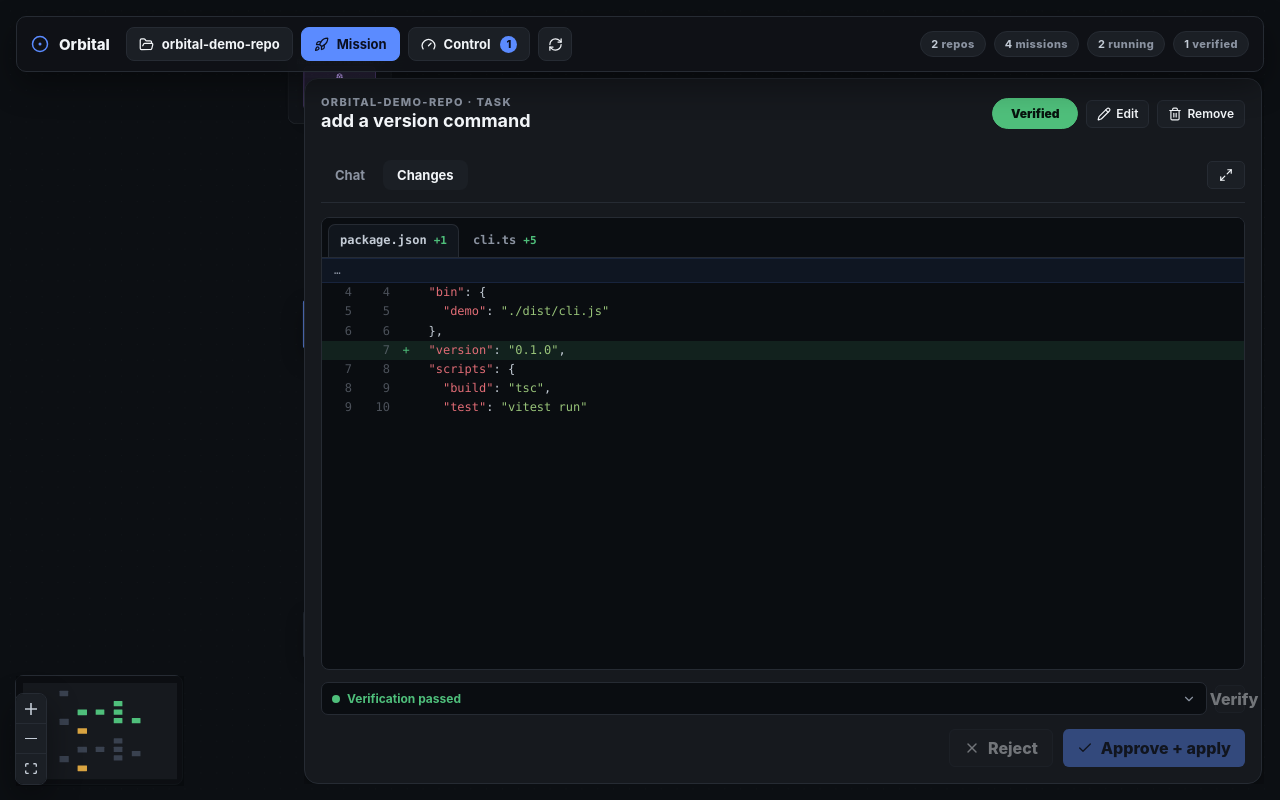
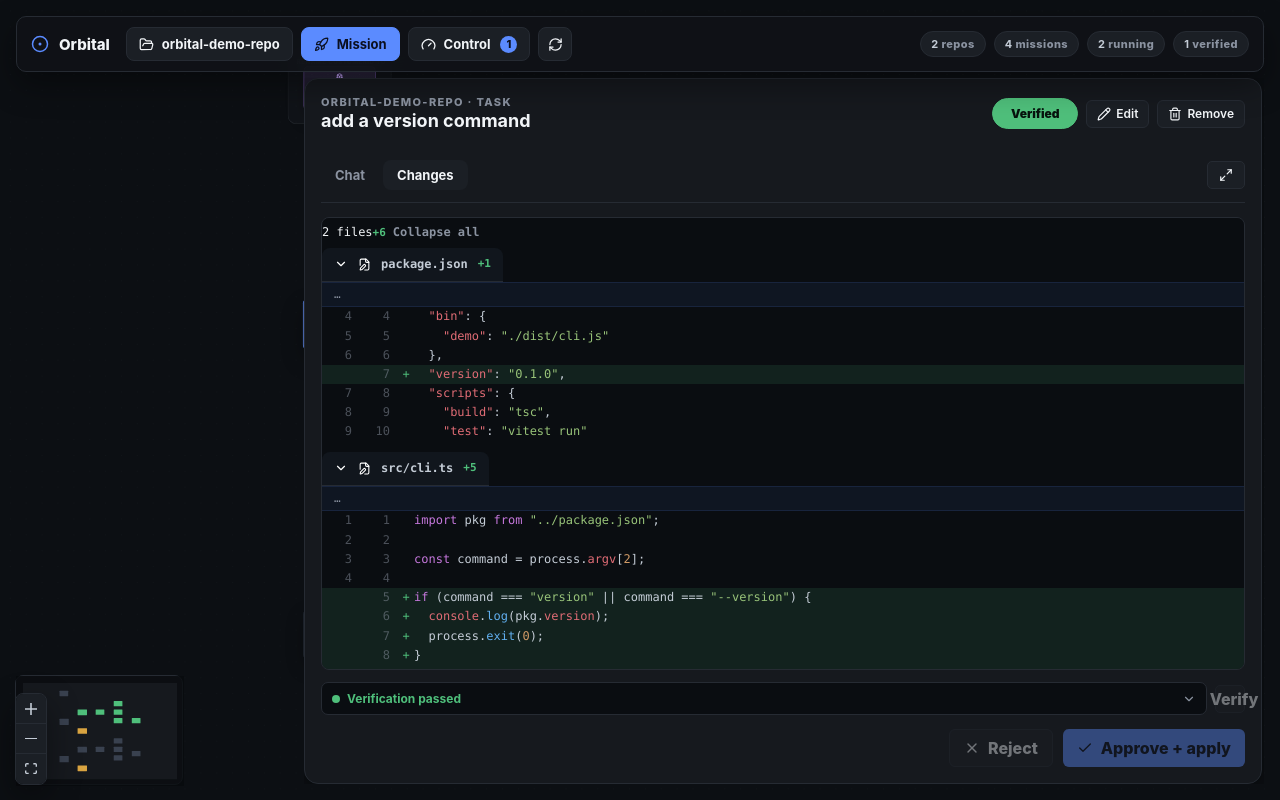
Before and after one commit to whosgotch/orbital, a React (Vite) app in the folder app/: page / in a window 1280 px wide. Both pictures are taken after a click on the tab "Changes". Built offline with nearby package versions, Linux system fonts and the light colour scheme.

Commit message:
feat(app): stack diff files with collapse and word-level marks

```diff
--- a/app/src/components/DiffView.tsx
+++ b/app/src/components/DiffView.tsx
@@ -1,63 +1,10 @@
 // A dependency-light unified-diff renderer: parses `git diff` text into files,
-// hunks and lines, adds per-line syntax highlighting, and lets you tab between
-// changed files — the familiar git / GitHub / Cursor look.
-import { useEffect, useMemo, useState } from "react";
-import hljs from "highlight.js/lib/core";
-import typescript from "highlight.js/lib/languages/typescript";
-import javascript from "highlight.js/lib/languages/javascript";
-import go from "highlight.js/lib/languages/go";
-import json from "highlight.js/lib/languages/json";
-import css from "highlight.js/lib/languages/css";
-import xml from "highlight.js/lib/languages/xml";
-import bash from "highlight.js/lib/languages/bash";
-import python from "highlight.js/lib/languages/python";
-import rust from "highlight.js/lib/languages/rust";
-import markdown from "highlight.js/lib/languages/markdown";
-import yaml from "highlight.js/lib/languages/yaml";
-
-hljs.registerLanguage("typescript", typescript);
-hljs.registerLanguage("javascript", javascript);
-hljs.registerLanguage("go", go);
-hljs.registerLanguage("json", json);
-hljs.registerLanguage("css", css);
-hljs.registerLanguage("xml", xml);
-hljs.registerLanguage("bash", bash);
-hljs.registerLanguage("python", python);
-hljs.registerLanguage("rust", rust);
-hljs.registerLanguage("markdown", markdown);
-hljs.registerLanguage("yaml", yaml);
-
-const EXT_LANGUAGE: Record<string, string> = {
-  ts: "typescript", tsx: "typescript", mts: "typescript", cts: "typescript",
-  js: "javascript", jsx: "javascript", mjs: "javascript", cjs: "javascript",
-  go: "go", json: "json", css: "css", scss: "css",
-  html: "xml", xml: "xml", svg: "xml", vue: "xml",
-  sh: "bash", bash: "bash", zsh: "bash",
-  py: "python", rs: "rust", md: "markdown", markdown: "markdown",
-  yml: "yaml", yaml: "yaml",
-};
-
-function languageFor(path: string): string | undefined {
-  const ext = path.split(".").pop()?.toLowerCase() ?? "";
-  return EXT_LANGUAGE[ext];
-}
-
-function escapeHtml(text: string) {
-  return text.replace(/&/g, "&amp;").replace(/</g, "&lt;").replace(/>/g, "&gt;");
-}
-
-// Highlight a single line. Per-line highlighting can't see multi-line context
-// (block comments, template literals spanning lines), which is an acceptable
-// trade for a synchronous, diff-friendly renderer.
-function highlightLine(text: string, language: string | undefined): string {
-  if (text === "") return " ";
-  if (!language) return escapeHtml(text);
-  try {
-    return hljs.highlight(text, { language, ignoreIllegals: true }).value;
-  } catch {
-    return escapeHtml(text);
-  }
-}
+// hunks and lines, adds per-line syntax highlighting plus word-level change
+// marks, and stacks every file into one scroll with sticky, collapsible
+// headers — the familiar GitHub review look.
+import { useEffect, useMemo, useRef, useState } from "react";
+import { ChevronDown, ChevronRight, FileMinus, FilePen, FilePlus } from "lucide-react";
+import { escapeHtml, highlightCode, languageForPath } from "../highlight";
 
 type DiffLineKind = "add" | "del" | "context" | "hunk";
 
@@ -66,10 +13,17 @@ type DiffLine = {
   text: string;
   oldNo?: number;
   newNo?: number;
+  // Word-level change range [start, end) inside `text`, when this line pairs
+  // with its counterpart on the other side of the change.
+  markStart?: number;
+  markEnd?: number;
 };
+
+type FileChange = "added" | "deleted" | "modified";
 
 type DiffFile = {
   path: string;
+  change: FileChange;
   additions: number;
   deletions: number;
   lines: DiffLine[];
@@ -80,6 +34,51 @@ function stripPrefix(path: string) {
   return path.replace(/^[ab]\//, "");
 }
 
+// Mark what actually changed inside paired del/add lines: the common prefix
+// and suffix stay plain, the differing middle gets a highlight. Pairs are only
+// made when a run of deletions is followed by an equally long run of additions
+// (the classic "edited these lines" shape); anything else stays line-level.
+function markIntraline(lines: DiffLine[]) {
+  let index = 0;
+  while (index < lines.length) {
+    if (lines[index].kind !== "del") {
+      index += 1;
+      continue;
+    }
+    const delStart = index;
+    while (index < lines.length && lines[index].kind === "del") index += 1;
+    const addStart = index;
+    while (index < lines.length && lines[index].kind === "add") index += 1;
+
+    const delCount = addStart - delStart;
+    const addCount = index - addStart;
+    if (delCount !== addCount) continue;
+
+    for (let offset = 0; offset < delCount; offset += 1) {
+      const del = lines[delStart + offset];
+      const add = lines[addStart + offset];
+      const a = del.text;
+      const b = add.text;
+      let prefix = 0;
+      while (prefix < a.length && prefix < b.length && a[prefix] === b[prefix]) prefix += 1;
+      let suffix = 0;
+      while (
+        suffix < a.length - prefix &&
+        suffix < b.length - prefix &&
+        a[a.length - 1 - suffix] === b[b.length - 1 - suffix]
+      ) {
+        suffix += 1;
+      }
+      // Entirely different lines gain nothing from a full-width mark.
+      if (prefix === 0 && suffix === 0) continue;
+      del.markStart = prefix;
+      del.markEnd = a.length - suffix;
+      add.markStart = prefix;
+      add.markEnd = b.length - suffix;
+    }
+  }
+}
+
 export function parseUnifiedDiff(diff: string): DiffFile[] {
   const files: DiffFile[] = [];
   let current: DiffFile | undefined;
@@ -87,7 +86,7 @@ export function parseUnifiedDiff(diff: string): DiffFile[] {
   let newNo = 0;
 
   const pushFile = (path: string): DiffFile => {
-    const file: DiffFile = { path, additions: 0, deletions: 0, lines: [] };
+    const file: DiffFile = { path, change: "modified", additions: 0, deletions: 0, lines: [] };
     files.push(file);
     return file;
   };
@@ -106,7 +105,15 @@ export function parseUnifiedDiff(diff: string): DiffFile[] {
       if (current) current.path = stripPrefix(raw.slice(4));
       continue;
     }
-    if (raw.startsWith("index ") || raw.startsWith("new file") || raw.startsWith("deleted file") || raw.startsWith("similarity ") || raw.startsWith("rename ") || raw.startsWith("\\ No newline")) {
+    if (current && raw.startsWith("new file")) {
+      current.change = "added";
+      continue;
+    }
+    if (current && raw.startsWith("deleted file")) {
+      current.change = "deleted";
+      continue;
+    }
+    if (raw.startsWith("index ") || raw.startsWith("similarity ") || raw.startsWith("rename ") || raw.startsWith("\\ No newline")) {
       continue;
     }
     if (!current) continue;
@@ -136,70 +143,61 @@ export function parseUnifiedDiff(diff: string): DiffFile[] {
     }
   }
 
+  for (const file of files) markIntraline(file.lines);
   return files;
 }
 
-export function DiffView({ diff, emptyLabel, focusPath }: { diff: string; emptyLabel: string; focusPath?: string }) {
-  const files = useMemo(() => (diff.trim() ? parseUnifiedDiff(diff) : []), [diff]);
-  const signature = files.map((file) => file.path).join("|");
-  const [activeIndex, setActiveIndex] = useState(0);
+// Render one code line: syntax highlighting, with the word-level changed range
+// wrapped in a mark. Segments are highlighted independently — tokens can split
+// at the mark boundary, an acceptable trade for keeping the renderer synchronous.
+function lineHtml(line: DiffLine, language: string | undefined): string {
+  const { markStart, markEnd, text } = line;
+  if (markStart == null || markEnd == null || markStart >= markEnd) {
+    return highlightCode(text, language);
+  }
+  const markClass = line.kind === "add" ? "diff-mark add" : "diff-mark del";
+  return (
+    highlightCode(text.slice(0, markStart), language) +
+    `<span class="${markClass}">` +
+    escapeHtml(text.slice(markStart, markEnd)) +
+    "</span>" +
+    highlightCode(text.slice(markEnd), language)
+  );
+}
 
-  // Reset to the first file whenever the changed-file set changes (new mission).
-  useEffect(() => {
-    setActiveIndex(0);
-  }, [signature]);
+function ChangeBadge({ change }: { change: FileChange }) {
+  if (change === "added") return <FilePlus size={13} className="diff-change added" aria-hidden="true" />;
+  if (change === "deleted") return <FileMinus size={13} className="diff-change deleted" aria-hidden="true" />;
+  return <FilePen size={13} className="diff-change modified" aria-hidden="true" />;
+}
 
-  // Jump to a specific file when a file node is clicked (match by path suffix,
-  // since event file paths and diff paths can differ in their leading segments).
-  useEffect(() => {
-    if (!focusPath) return;
-    const index = files.findIndex((file) => file.path === focusPath || file.path.endsWith(focusPath) || focusPath.endsWith(file.path));
-    if (index >= 0) setActiveIndex(index);
-  }, [focusPath, signature]);
-
-  if (files.length === 0) {
-    return <div className="diff-empty">{emptyLabel}</div>;
-  }
-
-  const active = files[Math.min(activeIndex, files.length - 1)];
-  const language = languageFor(active.path);
+function FileSection({
+  file,
+  collapsed,
+  onToggle,
+  sectionRef,
+}: {
+  file: DiffFile;
+  collapsed: boolean;
+  onToggle: () => void;
+  sectionRef: (node: HTMLDivElement | null) => void;
+}) {
+  const language = languageForPath(file.path);
 
   return (
-    <div className="diff-view">
-      {files.length > 1 ? (
-        <div className="diff-tabs" role="tablist">
-          {files.map((file, index) => (
-            <button
-              key={file.path}
-              type="button"
-              role="tab"
-              aria-selected={index === activeIndex}
-              className={`diff-tab ${index === activeIndex ? "active" : ""}`}
-              onClick={() => setActiveIndex(index)}
-              title={file.path}
-            >
-              <span className="diff-tab-name">{file.path.split("/").pop()}</span>
-              <span className="diff-tab-stat">
-                {file.additions > 0 ? <span className="diff-add-count">+{file.additions}</span> : null}
-                {file.deletions > 0 ? <span className="diff-del-count">−{file.deletions}</span> : null}
-              </span>
-            </button>
-          ))}
-        </div>
-      ) : null}
-
-      <div className="diff-file">
-        {files.length === 1 ? (
-          <div className="diff-file-head">
-            <span className="diff-file-path">{active.path}</span>
-            <span className="diff-file-stat">
-              {active.additions > 0 ? <span className="diff-add-count">+{active.additions}</span> : null}
-              {active.deletions > 0 ? <span className="diff-del-count">−{active.deletions}</span> : null}
-            </span>
-          </div>
-        ) : null}
+    <div className="diff-file" ref={sectionRef}>
+      <button className="diff-file-head" type="button" onClick={onToggle} aria-expanded={!collapsed}>
+        {collapsed ? <ChevronRight size={14} aria-hidden="true" /> : <ChevronDown size={14} aria-hidden="true" />}
+        <ChangeBadge change={file.change} />
+        <span className="diff-file-path" title={file.path}>{file.path}</span>
+        <span className="diff-file-stat">
+          {file.additions > 0 ? <span className="diff-add-count">+{file.additions}</span> : null}
+          {file.deletions > 0 ? <span className="diff-del-count">−{file.deletions}</span> : null}
+        </span>
+      </button>
+      {!collapsed ? (
         <div className="diff-body">
-          {active.lines.map((line, index) => (
+          {file.lines.map((line, index) => (
             <div className={`diff-line ${line.kind}`} key={index}>
               {line.kind === "hunk" ? (
                 <span className="diff-hunk-text">{line.text || "…"}</span>
@@ -208,13 +206,84 @@ export function DiffView({ diff, emptyLabel, focusPath }: { diff: string; emptyL
                   <span className="diff-gutter">{line.oldNo ?? ""}</span>
                   <span className="diff-gutter">{line.newNo ?? ""}</span>
                   <span className="diff-sign">{line.kind === "add" ? "+" : line.kind === "del" ? "−" : " "}</span>
-                  <span className="diff-code hljs" dangerouslySetInnerHTML={{ __html: highlightLine(line.text, language) }} />
+                  <span className="diff-code hljs" dangerouslySetInnerHTML={{ __html: lineHtml(line, language) }} />
                 </>
               )}
             </div>
           ))}
         </div>
-      </div>
+      ) : null}
     </div>
   );
 }
+
+export function DiffView({ diff, emptyLabel, focusPath }: { diff: string; emptyLabel: string; focusPath?: string }) {
+  const files = useMemo(() => (diff.trim() ? parseUnifiedDiff(diff) : []), [diff]);
+  const signature = files.map((file) => file.path).join("|");
+  const [collapsed, setCollapsed] = useState<Record<string, boolean>>({});
+  const sectionRefs = useRef<Record<string, HTMLDivElement | null>>({});
+
+  // A new change set starts fully expanded.
+  useEffect(() => {
+    setCollapsed({});
+  }, [signature]);
+
+  // Jump to a specific file when a file is picked in chat or on the canvas
+  // (match by path suffix, since event paths and diff paths can differ in
+  // their leading segments). Expand it if it was collapsed.
+  useEffect(() => {
+    if (!focusPath) return;
+    const file = files.find((f) => f.path === focusPath || f.path.endsWith(focusPath) || focusPath.endsWith(f.path));
+    if (!file) return;
+    setCollapsed((current) => ({ ...current, [file.path]: false }));
+    // Let the section expand before scrolling to it.
+    requestAnimationFrame(() => {
+      sectionRefs.current[file.path]?.scrollIntoView({ behavior: "smooth", block: "start" });
+    });
+  }, [focusPath, signature]);
+
+  if (files.length === 0) {
+    return <div className="diff-empty">{emptyLabel}</div>;
+  }
+
+  const totalAdditions = files.reduce((sum, file) => sum + file.additions, 0);
+  const totalDeletions = files.reduce((sum, file) => sum + file.deletions, 0);
+  const allCollapsed = files.every((file) => collapsed[file.path]);
+
+  return (
+    <div className="diff-view">
+      {files.length > 1 ? (
+        <div className="diff-summary">
+          <span className="diff-summary-count">
+            {files.length} files
+            <span className="diff-file-stat">
+              {totalAdditions > 0 ? <span className="diff-add-count">+{totalAdditions}</span> : null}
+              {totalDeletions > 0 ? <span className="diff-del-count">−{totalDeletions}</span> : null}
+            </span>
+          </span>
+          <button
+            type="button"
+            className="ghost mini-text"
+            onClick={() =>
+              setCollapsed(allCollapsed ? {} : Object.fromEntries(files.map((file) => [file.path, true])))
+            }
+          >
+            {allCollapsed ? "Expand all" : "Collapse all"}
+          </button>
+        </div>
+      ) : null}
+
+      {files.map((file) => (
+        <FileSection
+          key={file.path}
+          file={file}
+          collapsed={Boolean(collapsed[file.path])}
+          onToggle={() => setCollapsed((current) => ({ ...current, [file.path]: !current[file.path] }))}
+          sectionRef={(node) => {
+            sectionRefs.current[file.path] = node;
+          }}
+        />
+      ))}
+    </div>
+  );
+}
--- /dev/null
+++ b/app/src/highlight.ts
@@ -0,0 +1,70 @@
+// One shared highlight.js core with the languages Orbital cares about, used by
+// both the diff renderer and the chat markdown renderer so they stay in sync.
+import hljs from "highlight.js/lib/core";
+import typescript from "highlight.js/lib/languages/typescript";
+import javascript from "highlight.js/lib/languages/javascript";
+import go from "highlight.js/lib/languages/go";
+import json from "highlight.js/lib/languages/json";
+import css from "highlight.js/lib/languages/css";
+import xml from "highlight.js/lib/languages/xml";
+import bash from "highlight.js/lib/languages/bash";
+import python from "highlight.js/lib/languages/python";
+import rust from "highlight.js/lib/languages/rust";
+import markdown from "highlight.js/lib/languages/markdown";
+import yaml from "highlight.js/lib/languages/yaml";
+
+hljs.registerLanguage("typescript", typescript);
+hljs.registerLanguage("javascript", javascript);
+hljs.registerLanguage("go", go);
+hljs.registerLanguage("json", json);
+hljs.registerLanguage("css", css);
+hljs.registerLanguage("xml", xml);
+hljs.registerLanguage("bash", bash);
+hljs.registerLanguage("python", python);
+hljs.registerLanguage("rust", rust);
+hljs.registerLanguage("markdown", markdown);
+hljs.registerLanguage("yaml", yaml);
+
+const EXT_LANGUAGE: Record<string, string> = {
+  ts: "typescript", tsx: "typescript", mts: "typescript", cts: "typescript",
+  js: "javascript", jsx: "javascript", mjs: "javascript", cjs: "javascript",
+  go: "go", json: "json", css: "css", scss: "css",
+  html: "xml", xml: "xml", svg: "xml", vue: "xml",
+  sh: "bash", bash: "bash", zsh: "bash",
+  py: "python", rs: "rust", md: "markdown", markdown: "markdown",
+  yml: "yaml", yaml: "yaml",
+};
+
+// Fence tags people actually type, mapped onto the registered set.
+const ALIAS_LANGUAGE: Record<string, string> = {
+  shell: "bash", console: "bash", jsonc: "json", golang: "go",
+};
+
+export function languageForPath(path: string): string | undefined {
+  const ext = path.split(".").pop()?.toLowerCase() ?? "";
+  return EXT_LANGUAGE[ext];
+}
+
+export function languageForTag(tag: string): string | undefined {
+  const name = tag.trim().toLowerCase();
+  if (!name) return undefined;
+  if (hljs.getLanguage(name)) return name;
+  return ALIAS_LANGUAGE[name] ?? EXT_LANGUAGE[name];
+}
+
+export function escapeHtml(text: string) {
+  return text.replace(/&/g, "&amp;").replace(/</g, "&lt;").replace(/>/g, "&gt;");
+}
+
+// Highlight one line or snippet, falling back to escaped text. Per-line
+// highlighting can't see multi-line context (block comments, template literals
+// spanning lines) — an acceptable trade for a synchronous renderer.
+export function highlightCode(text: string, language: string | undefined): string {
+  if (text === "") return " ";
+  if (!language) return escapeHtml(text);
+  try {
+    return hljs.highlight(text, { language, ignoreIllegals: true }).value;
+  } catch {
+    return escapeHtml(text);
+  }
+}
```
